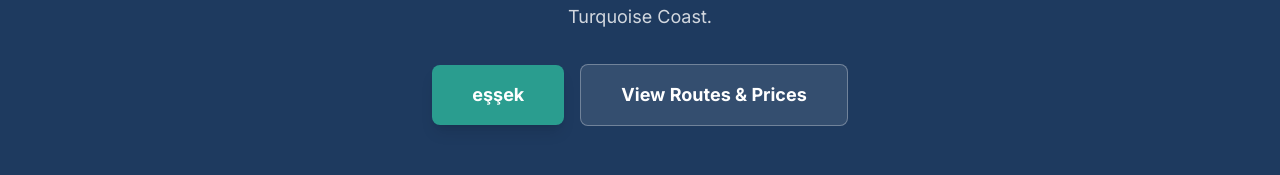
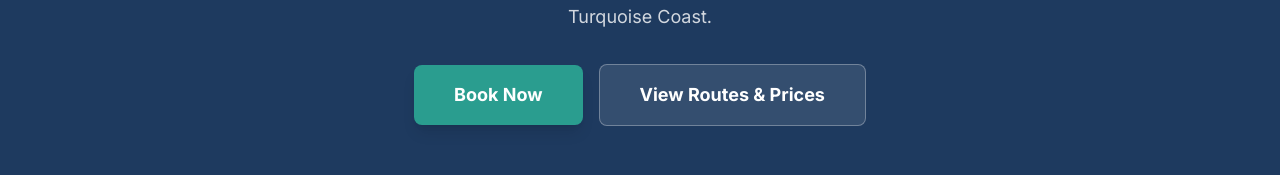
Before and after one commit to Alisnmez/vip-transfer-dalaman, a React (Vite) app in the folder frontend/: page / in a window 1280 px wide. Shown: the part 361-536 px from the top of the page. Built offline with nearby package versions, Linux system fonts and the light colour scheme; no server answers.

Commit message:
revert: restore homepage Book Now label after fun-mode deploy test

```diff
--- a/frontend/src/pages/public/HomePage.tsx
+++ b/frontend/src/pages/public/HomePage.tsx
@@ -23,7 +23,7 @@ export function HomePage() {
               className="bg-secondary text-on-secondary px-10 py-4 rounded-lg font-bold text-lg shadow-lg hover:opacity-90 transition-opacity"
               to="/booking"
             >
-              eşşek
+              Book Now
             </Link>
             <Link
               className="bg-white/10 border border-white/30 text-white px-10 py-4 rounded-lg font-bold text-lg hover:bg-white/15 transition-colors"
```
